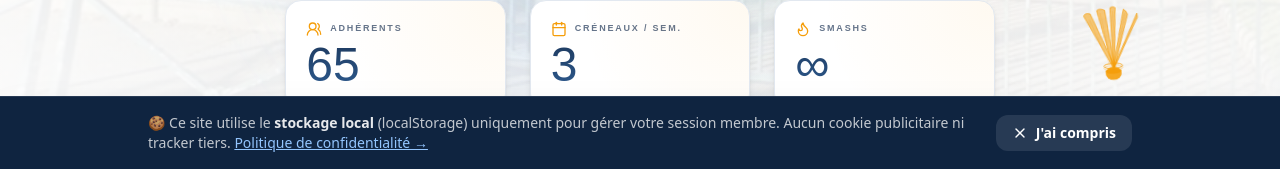
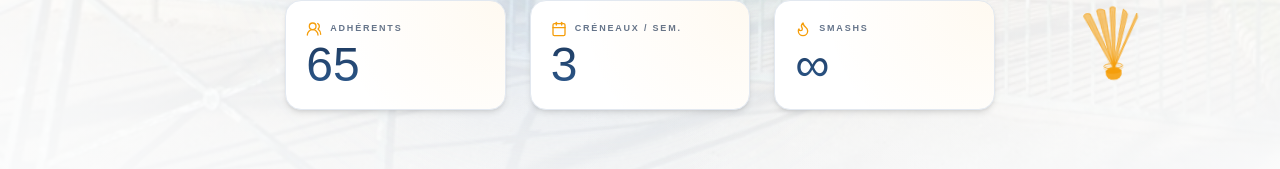
Before and after one commit to quiveutetremonassocie-ship-it/SACCB, a Next.js app: page / in a window 1280 px wide. Shown: the part 631-800 px from the top of the page. Built offline with nearby package versions, Linux system fonts and the light colour scheme; no server answers.

Commit message:
remove: suppression bannière cookie

```diff
--- a/src/components/Site.tsx
+++ b/src/components/Site.tsx
@@ -19,7 +19,6 @@ import ResetPasswordModal from "./modals/ResetPasswordModal";
 import AdminPanel from "./admin/AdminPanel";
 import MemberPanel from "./MemberPanel";
 import Palmares from "./Palmares";
-import CookieBanner from "./CookieBanner";
 
 export default function Site() {
   const [db, setDb] = useState<DB>(emptyDB());
@@ -226,8 +225,6 @@ export default function Site() {
       </main>
       <Footer year={db.y1} onAdmin={() => setLoginOpen(true)} />
 
-      <CookieBanner />
-
       <LoginModal open={loginOpen} onClose={() => setLoginOpen(false)} onSuccess={onLoginSuccess} />
       <ResetPasswordModal open={resetOpen} onClose={() => setResetOpen(false)} />
       <MemberLoginModal
```
